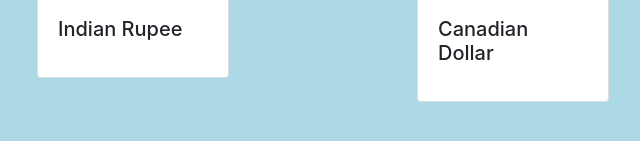
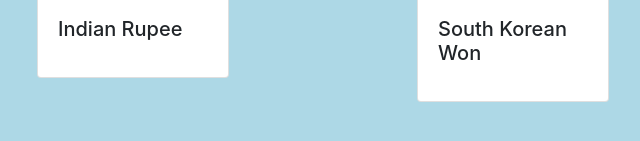
Before and after one commit to jessecallahan/jesses-currency-exchanger, a website built with webpack: page src/index.html in a window 1280 px wide. Both pictures are taken after a click on the button "Exchange". Shown: the part 425-566 px from the top of the page, 428-1068 px from the left. Built offline with nearby package versions, Linux system fonts and the light colour scheme; no server answers.

Commit message:
minor change to ui

```diff
--- a/src/index.html
+++ b/src/index.html
@@ -72,7 +72,7 @@
           <img class="card-img-top" style="height: 7rem" src="https://www.worldometers.info/img/flags/ks-flag.gif"
             alt="Card image cap">
           <div class="card-body">
-            <h5 class="card-title">Canadian Dollar</h5>
+            <h5 class="card-title">South Korean Won</h5>
             <p class="krw-response"></p>
           </div>
         </div>
```
